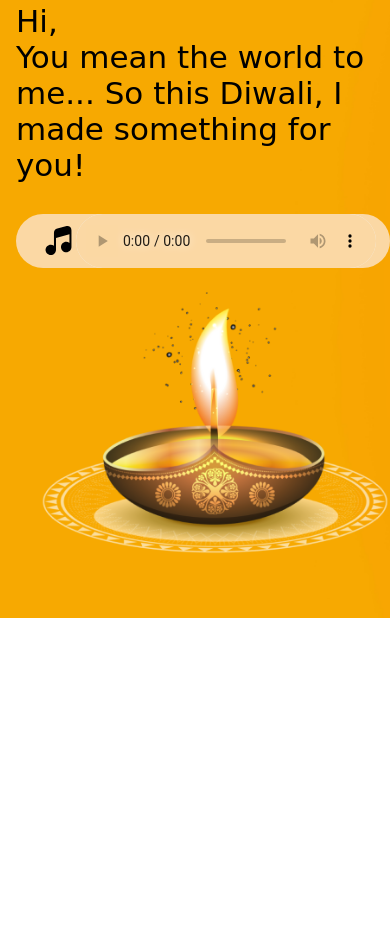
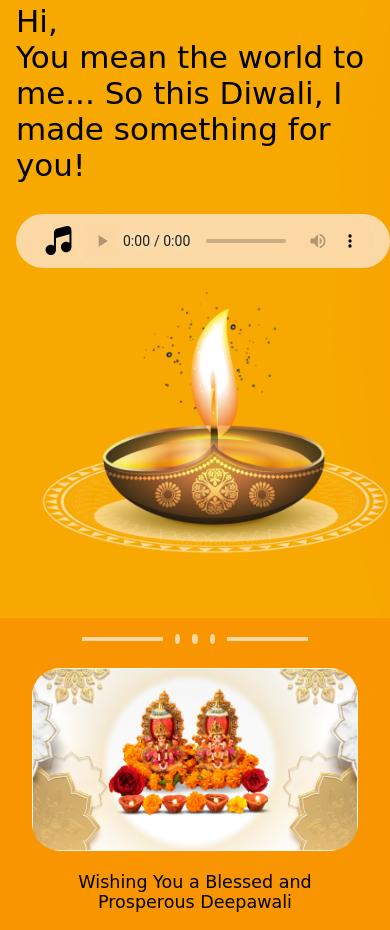
Before and after one commit to 01Chhotu/HTML, a plain HTML site: page Diwali Wishes/index.html in a window 390 px wide. Shown: the part 233-1163 px from the top of the page. Before the commit the page ends 851 px from the top, so only its background shows below. Drawn offline with Linux system fonts and the light colour scheme; a web font is replaced by a local one.

Commit message:
some change

```diff
--- a/Diwali Wishes/index.html
+++ b/Diwali Wishes/index.html
@@ -8,6 +8,9 @@
     <link rel="preconnect" href="https://fonts.googleapis.com">
     <link rel="preconnect" href="https://fonts.gstatic.com" crossorigin>
     <link href="https://fonts.googleapis.com/css2?family=Salsa&display=swap" rel="stylesheet">
+    <link rel="preconnect" href="https://fonts.googleapis.com">
+    <link rel="preconnect" href="https://fonts.gstatic.com" crossorigin>
+    <link href="https://fonts.googleapis.com/css2?family=Style+Script&display=swap" rel="stylesheet">
     <link rel="stylesheet" href="style.css">
 </head>
 
@@ -23,7 +26,7 @@
                 <img class="Music-icon" src="icon/Music-icon.svg" alt="Music-icon">
                 <span>&nbsp;&nbsp;Soulful Music&nbsp;</span>
                 <img class="Music-player-icon" src="icon/Music-player-icon.svg" alt="Music-player-icon">
-                <audio controls autoplay>
+                <audio controls>
                     <source src="mp3-Song/diwali-song-61.mp3" type="audio/mpeg">
                     Diwali Song
                 </audio>
@@ -34,6 +37,19 @@
             <img class="deepak deepak-second" src="image/deepak 1.png" alt="deepak-2 image">
         </div>
     </section>
+    <section class="continer-2">
+        <div class="horizontal-divider">
+            <div class="horizontal-line"></div>
+            <div class="circle"></div>
+            <div class="circle"></div>
+            <div class="circle"></div>
+            <div class="horizontal-line"></div>
+        </div>
+        <div class="lakshmi-maa">
+        <img src="image/lakshmi maa and ganesh ji.jpg" alt="lakshmi maa and ganesh ji image">
+        <p>Wishing You a Blessed and Prosperous Deepawali</p>
+        </div>
+    </section>
 </body>
 
 </html>
--- a/Diwali Wishes/style.css
+++ b/Diwali Wishes/style.css
@@ -1,7 +1,7 @@
 body{
     margin: 0;
     font-family: "Salsa", cursive;
-    min-height: 100vh;
+    background-color: #F99501;
 }
 .hero-continer{
     height: 100%;
@@ -32,11 +32,44 @@ body{
     padding-left: 5px;
 }
 .hero-continer .deepak{
-    width: 350px;
+    max-width: 350px;
 }
 audio::-webkit-media-controls-play-button,
      audio::-webkit-media-controls-panel {
      background-color: #FBD8A4;
+}
+.continer-2 .horizontal-divider{
+    display: flex;
+    align-items: center;
+    gap: 12px;
+    width: 74%;
+    margin-inline: auto;
+    margin-top: 1em;
+}
+.horizontal-line{
+    height: 4px;
+    width: 44%;
+    background-color: #FBD8A4;
+}
+.circle{
+    height: 10px;
+    width: 10px;
+    background-color: #FBD8A4;
+    border-radius: 100%;
+}
+.continer-2 .lakshmi-maa{
+    margin-top: 1.5em;
+    margin-left: 2em;
+    margin-right: 2em;
+    img{
+        max-width: 100%;
+        border-radius: 28px;
+    }
+    p{
+        font-family: "Style Script", cursive;
+        text-align: center;
+        font-size: 4.5vw;
+    }
 }
 
 @media(max-width: 720px){
@@ -46,6 +79,8 @@ audio::-webkit-media-controls-play-button,
     .hero-continer .deepak-first{
         display: block;
         margin-left: auto;
+        width: 100%;
+        max-width: 350px;
     }
     .hero-continer .pargraph-continer{
         max-width: 400px;
@@ -58,4 +93,10 @@ audio::-webkit-media-controls-play-button,
     .audio-contine {
         padding-left: 5px;
     }
+    .continer-2 .horizontal-divider{
+        width: 58%;
+    }
+    .horizontal-line{
+        width: 70%;
+    }
 }
```
Also changed, not shown: Diwali Wishes/image/lakshmi maa and ganesh ji.jpg (added).
